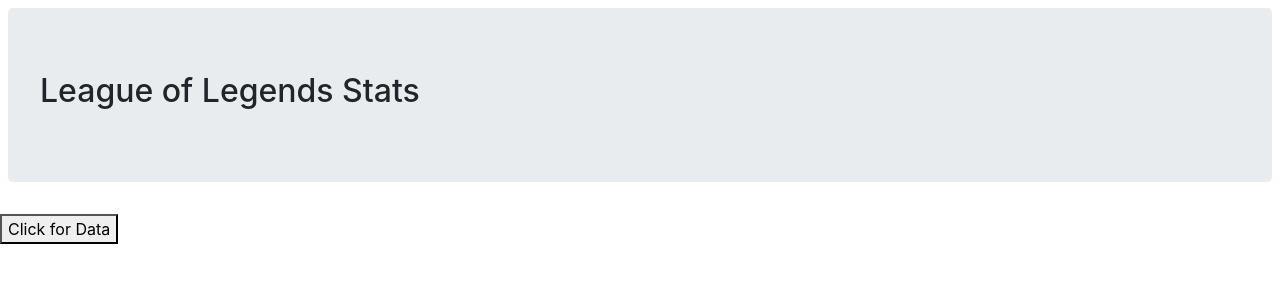
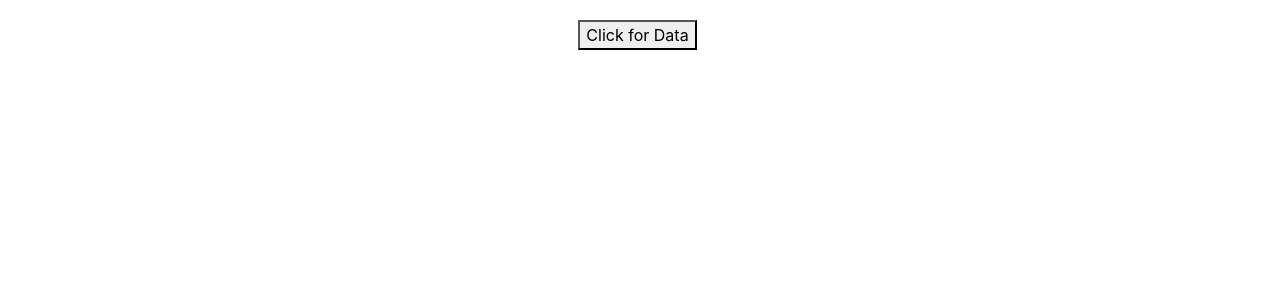
Before and after one commit to jlama94/lol-stats-UI, an Angular app: page /stats in a window 1280 px wide. Shown: the top 300 px of the page. Built offline with nearby package versions, Linux system fonts and the light colour scheme; what ng2-charts would draw is missing.

Commit message:
code format feb9

```diff
--- a/src/app/home/home.component.html
+++ b/src/app/home/home.component.html
@@ -1,6 +1,6 @@
-<div class="jumbotron ml-2 mr-2 mt-2">
-  <h2>League of Legends Stats</h2>
-  <h3>{{userName}}</h3>
-</div>
+<!--<div class="jumbotron ml-2 mr-2 mt-2">-->
+<!--  <h2>League of Legends Stats</h2>-->
+<!--  <h3>{{userName}}</h3>-->
+<!--</div>-->
 
 <app-league-bar-chart></app-league-bar-chart>
--- a/src/app/league-bar-chart/league-bar-chart.component.css
+++ b/src/app/league-bar-chart/league-bar-chart.component.css
@@ -0,0 +1,7 @@
+.graphChartSettings {
+  text-align: center;
+  padding-top: 20px;
+  padding-bottom: 20px;
+  padding-left: 15px;
+  padding-right: 20px;
+}
--- a/src/app/league-bar-chart/league-bar-chart.component.html
+++ b/src/app/league-bar-chart/league-bar-chart.component.html
@@ -1,4 +1,4 @@
-<div style="display: block;" *ngIf="isChartReady">
+<div style="display: block;" *ngIf="isChartReady" class="graphChartSettings">
   <canvas baseChart
     [datasets]="barChartData"
     [labels]="barChartLabels"
@@ -9,6 +9,6 @@
 </div>
 
 
-<div>
+<div class="graphChartSettings">
   <button (click)="setChartData()">Click for Data</button>
 </div>
--- a/src/app/league-bar-chart/league-bar-chart.component.ts
+++ b/src/app/league-bar-chart/league-bar-chart.component.ts
@@ -22,7 +22,7 @@
 
 
   public titleOptions: ChartTitleOptions = {
-    text: 'Champions Played in the Last Seven Days',
+    text: 'Champions Played in the Past Seven Days',
     display: true,
     position: 'top',
     fontSize: 20
```
